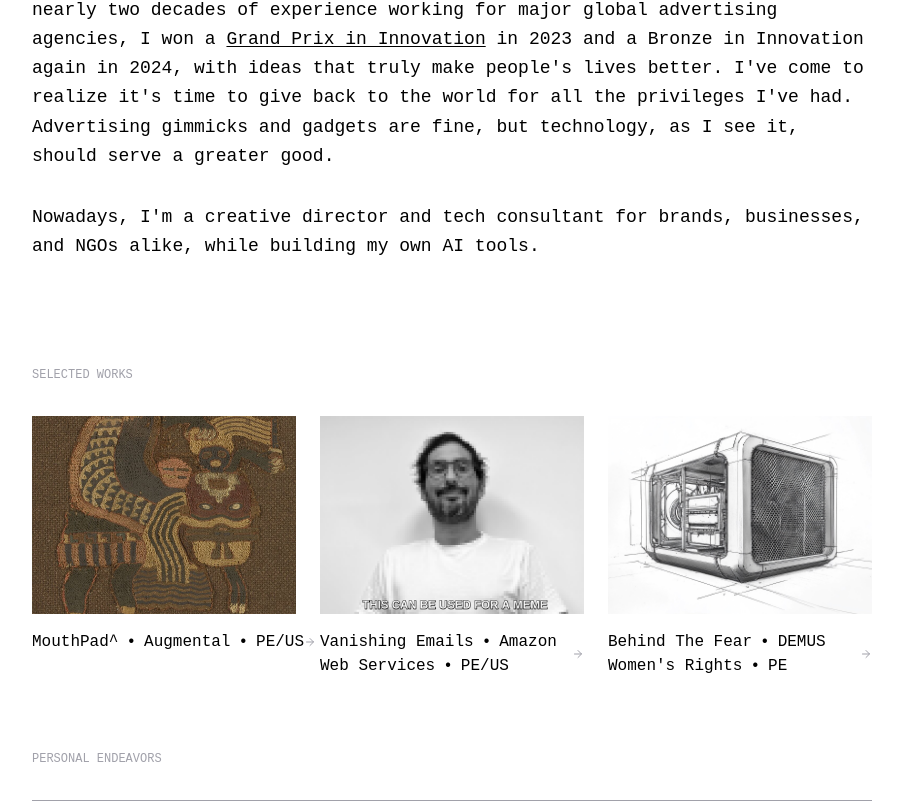
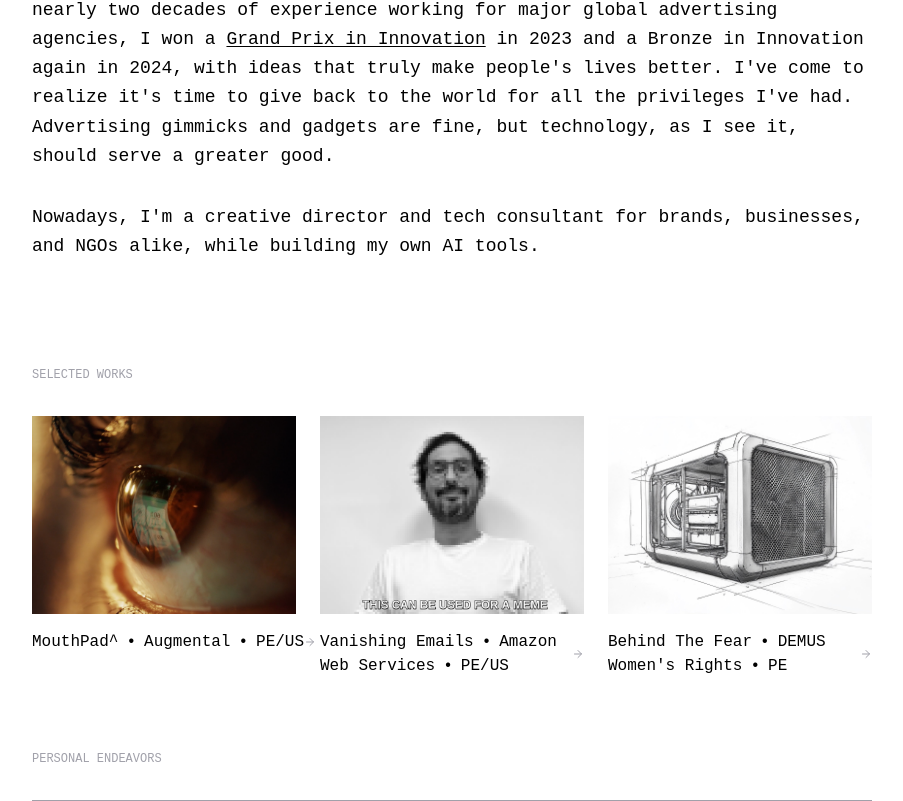
Before and after one commit to miguelcastroe/miguelcastrocreativetech, a React (Vite) app: page / in a window 1280 px wide. Shown: the part 479-1280 px from the top of the page, without its empty margins (188-1091 px from the left). Built offline with nearby package versions, Linux system fonts and the light colour scheme; a web font is replaced by a local one.

Commit message:
Update MouthPad image source
Replaced the image source for the MouthPad project in the WorksSection component to use the specified image.
[skip gpt_engineer]

```diff
--- a/src/components/WorksSection.tsx
+++ b/src/components/WorksSection.tsx
@@ -9,7 +9,7 @@ const WorksSection = () => {
         <Link to="/mouthpad" className="group">
           <div className="relative aspect-[4/3] mb-4 overflow-hidden">
             <img
-              src="/lovable-uploads/ea98ca53-d9a6-4616-9b6b-77d9660c0c45.png"
+              src="/lovable-uploads/380e17ae-971b-4029-bf01-1b17d4c6465a.png"
               alt="MouthPad Project"
               className="object-cover w-full h-full transition-transform duration-500 group-hover:scale-105"
             />
```
Also changed, not shown: public/lovable-uploads/380e17ae-971b-4029-bf01-1b17d4c6465a.png (added).
